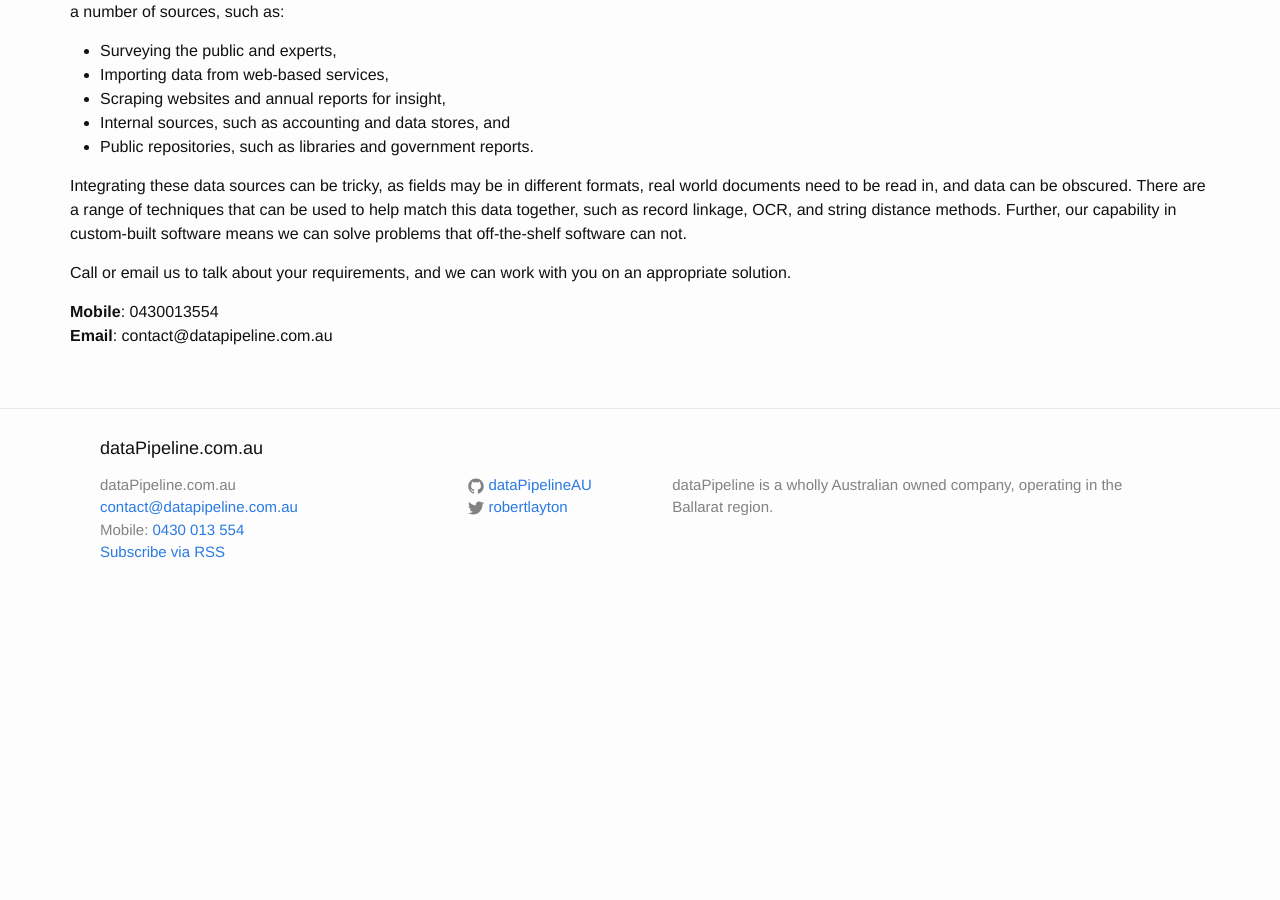
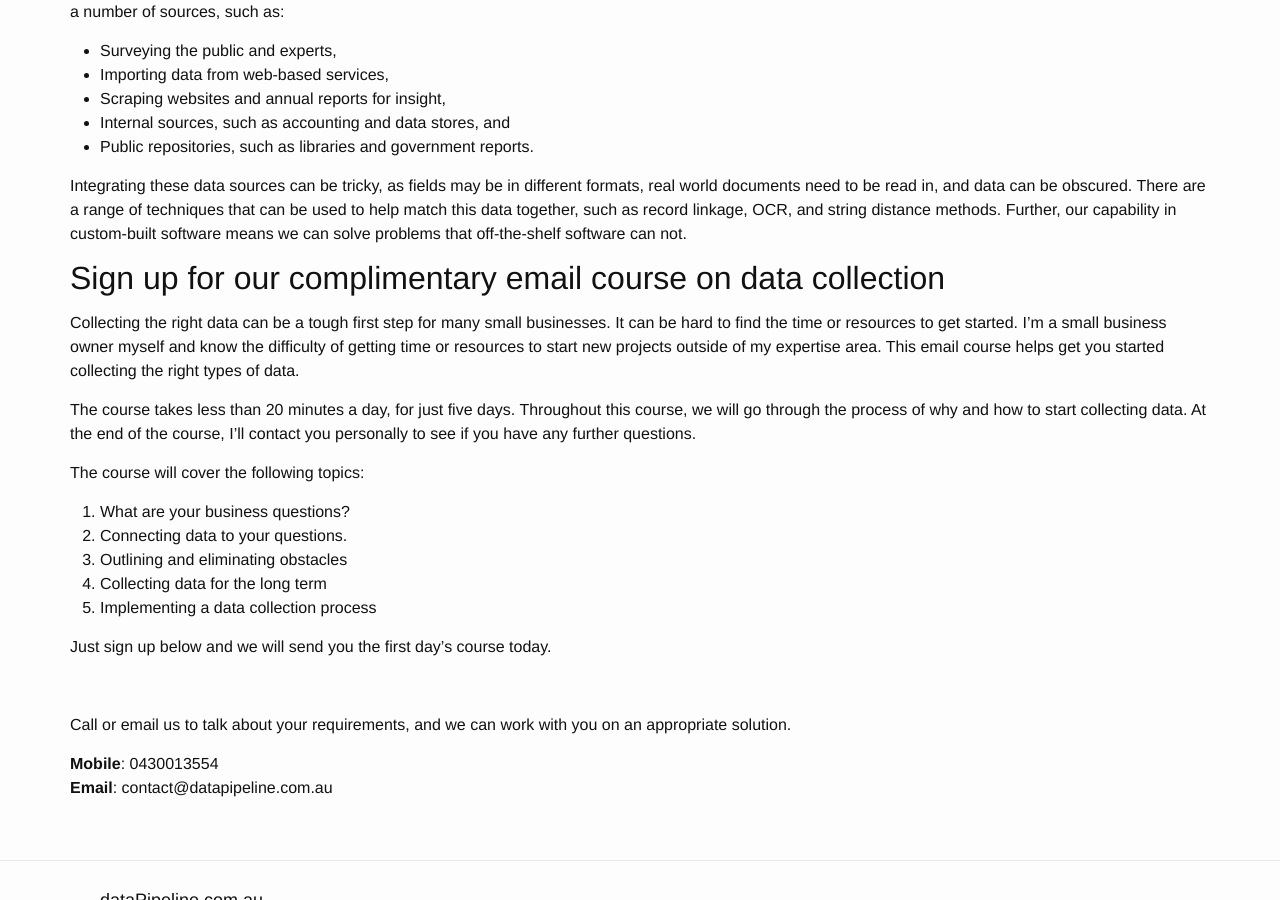
Before and after one commit to dataPipelineAU/jwebsite, a Jekyll site: the page built from Data Collection.md, in a window 1280 px wide and 900 px high, scrolled down 428 px. Built offline with Jekyll 4.4.1, drawn with Linux system fonts in a browser that asks for light colours; nearby versions of some CDN libraries; before the commit the page ends 1052 px from its top, so only the background shows below that.

Commit message:
add files

```diff
--- a/Data Collection.md
+++ b/Data Collection.md
@@ -26,6 +26,31 @@
 There are a range of techniques that can be used to help match this data together, such as record linkage, OCR, and string distance methods.
 Further, our capability in custom-built software means we can solve problems that off-the-shelf software can not.
 
+<h2> Sign up for our complimentary email course on data collection </h2>
+
+Collecting the right data can be a tough first step for many small businesses.
+It can be hard to find the time or resources to get started.
+I'm a small business owner myself and know the difficulty of getting time or resources to start new projects outside of my expertise area.
+This email course helps get you started collecting the right types of data.
+
+The course takes less than 20 minutes a day, for just five days.
+Throughout this course, we will go through the process of why and how to start collecting data.
+At the end of the course, I'll contact you personally to see if you have any further questions.
+
+The course will cover the following topics:
+<ol type="1">
+<li>What are your business questions?</li>
+<li>Connecting data to your questions.</li>
+<li>Outlining and eliminating obstacles</li>
+<li>Collecting data for the long term</li>
+<li>Implementing a data collection process</li>
+</ol>
+Just sign up below and we will send you the first day's course today.
+
+<script type="text/javascript" src="https://app.simplycast.com/?q=forms/getForm&i=114927&type=portable"></script>
+
+<br>
+
 Call or email us to talk about your requirements, and we can work with you on an appropriate solution.
 
 
--- a/_posts/2015-09-23-case-study-small-business.markdown
+++ b/_posts/2015-09-23-case-study-small-business.markdown
@@ -18,7 +18,7 @@
 
 * Weather - the cafe generally operates better in warmer weather, both generally per-season and specifically based on factors like rain.
 * Day of the week - Some days are generally better than others, although this trend is not always reliable.
-* Major events in region - the cafe isRE busiest when there is a local event. However non-local events can cause a reduction in the number of customers.
+* Major events in region - the cafe is the busiest when there is a local event. However non-local events can cause a reduction in the number of customers.
 * Unknown causes - sometimes, large groups suddenly come in. These are difficult to manage properly and hard to predict.
 * School holidays and long weekends - different public and school holidays affected the cafe demand differently.
 
```
